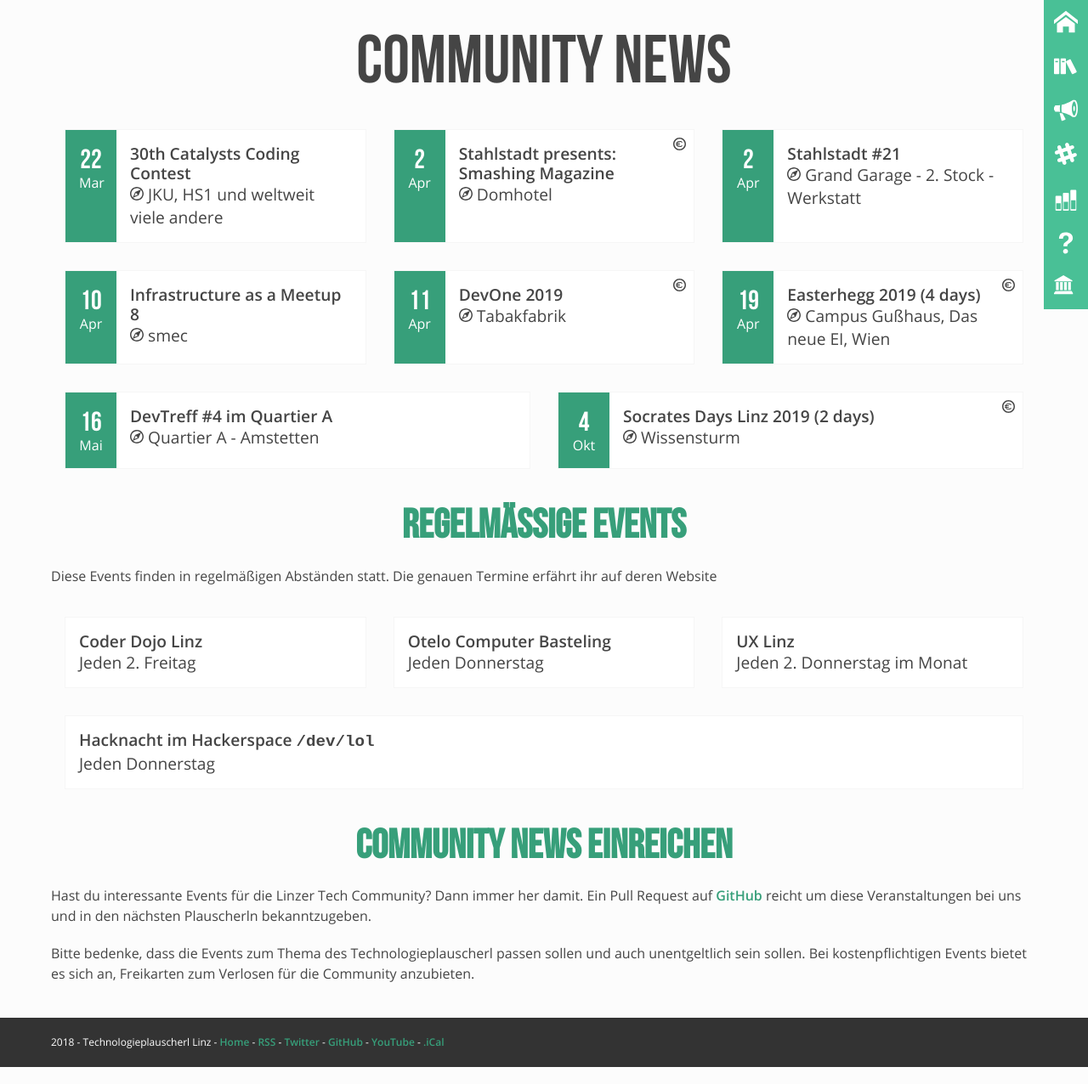
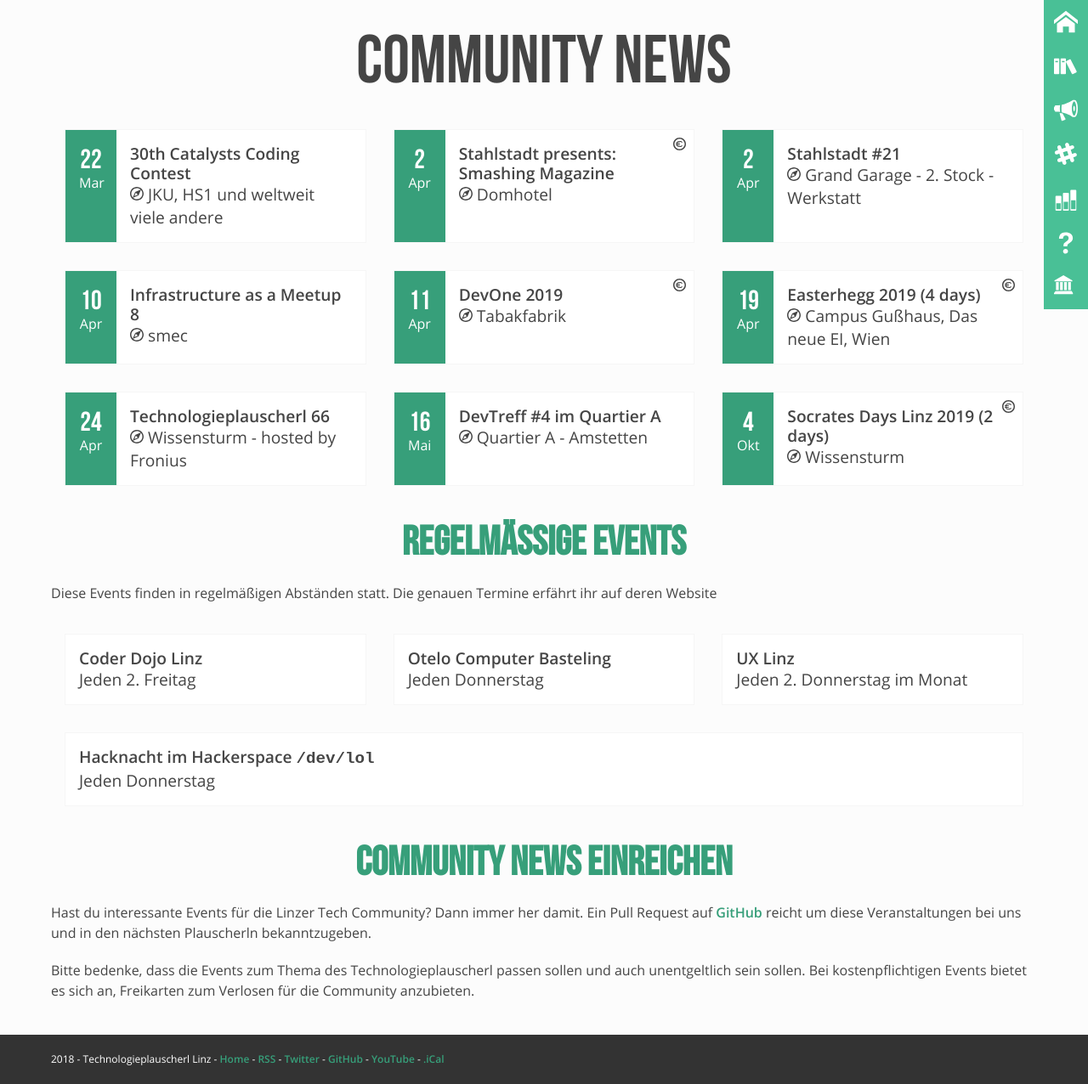
Before and after one commit to mericanAncer127/plauscherl, a Jekyll site: the page built from pages/community-news.html, in a window 1280 px wide. Shown: the whole page at 85% size. Built offline with Jekyll 4.4.1, drawn with Linux system fonts in a browser that asks for light colours.

Commit message:
Add TP66 to community news

```diff
--- a/_data/community.yml
+++ b/_data/community.yml
@@ -86,6 +86,11 @@
       location: "DS Automotion (mit Shuttle-Service)"
       link: https://technologieplauscherl.at
       date: 2018-11-22
+   -
+      name: "Technologieplauscherl 66"
+      location: "Wissensturm - hosted by Fronius"
+      link: https://technologieplauscherl.at
+      date: 2019-04-24
 -
   id: topconf
   name: "Topconf Events"
```
